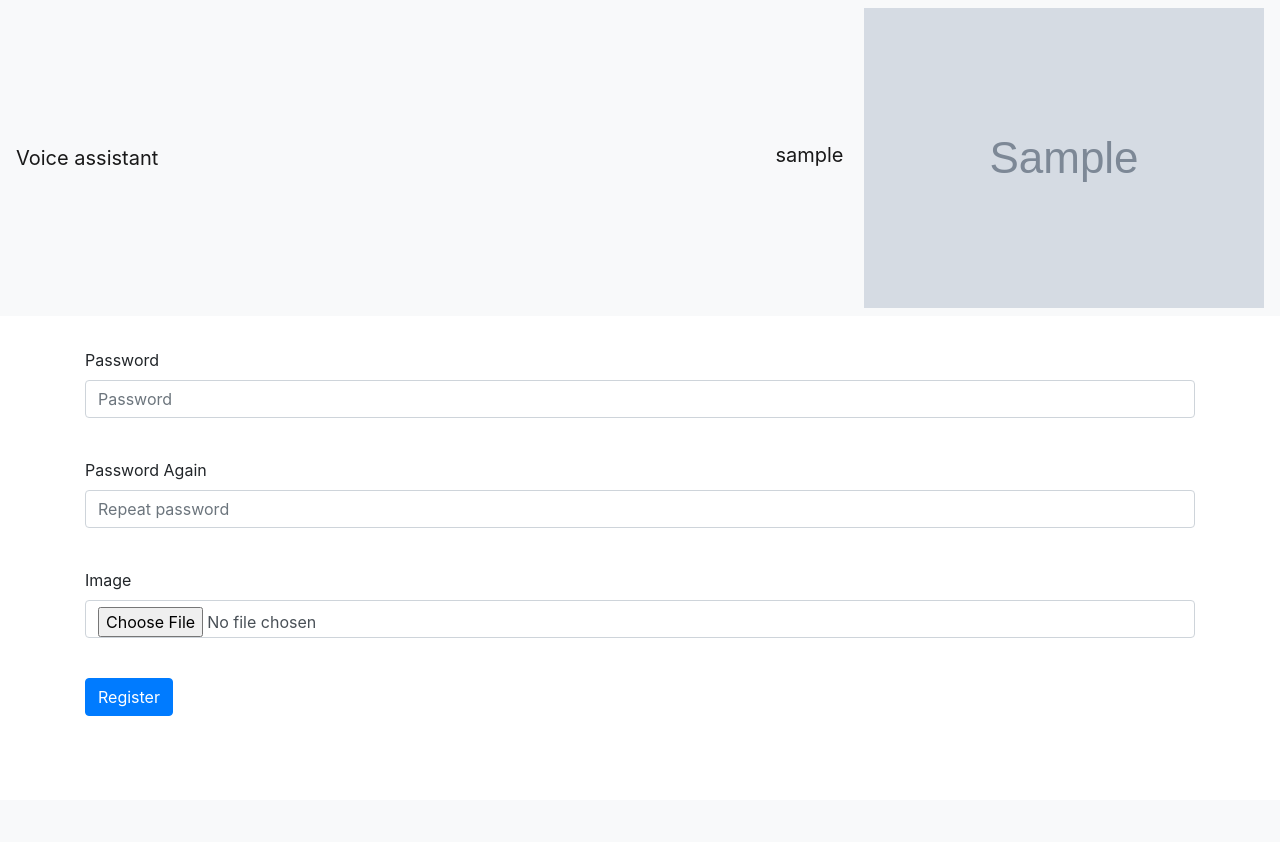
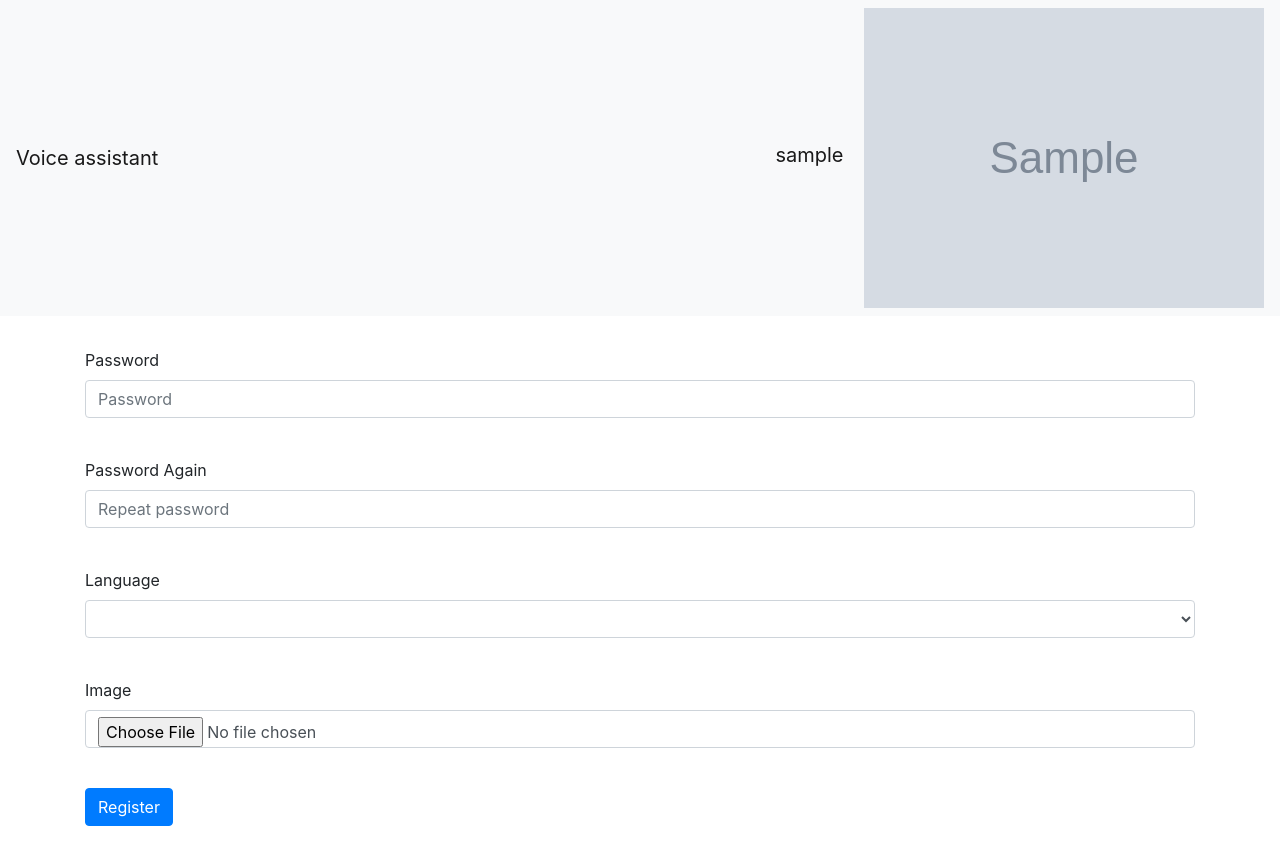
Before and after one commit to DaryaSanina/voice-assistant, a Flask app: template templates/register.html in a window 1280 px wide. Before the commit the page ends 716 px from the top, so only its background shows below. Run offline with Flask 2, Linux system fonts and the light colour scheme; a user stored in the database is signed in; tables that the repository leaves empty hold one stand-in row (values such as "Sample post"); the template is opened without the code that fills it: values that come from a table or form of the project are taken from there, most other values are stand-ins (such as "Sample title", 1, 10 or a date in 2020); grey boxes marked "Sample" are stand-in pictures; lists and menus that the app fills with data are empty; some libraries are stand-ins or nearby versions.

Commit message:
Add language selection to the registration page

```diff
--- a/app.py
+++ b/app.py
@@ -206,6 +206,11 @@ def register():
         )
         user.set_password(register_form.password.data)
 
+        # Set the language
+        if register_form.language.data:
+            user.language = register_form.language.data
+
+        # Set the image
         if register_form.image.data:
             file = register_form.image.data
             file.save(f'static\\images\\user_images\\{register_form.username.data}.png')
--- a/data/users.py
+++ b/data/users.py
@@ -15,6 +15,7 @@ class User(SqlAlchemyBase, UserMixin):
                               index=True, unique=True)
     hashed_password = sqlalchemy.Column(sqlalchemy.String)
     previous_hashed_password = sqlalchemy.Column(sqlalchemy.String, nullable=True)
+    language = sqlalchemy.Column(sqlalchemy.String)
     path_to_image = sqlalchemy.Column(sqlalchemy.String)
 
     def __init__(self, username, email):
--- a/forms.py
+++ b/forms.py
@@ -1,8 +1,9 @@
 from flask_wtf import FlaskForm
-from wtforms import StringField, SubmitField, EmailField, PasswordField, BooleanField, FileField
+from wtforms import StringField, SubmitField, EmailField, PasswordField, BooleanField, FileField, SelectField
 from wtforms.validators import DataRequired
 
 import re
+from googletrans import LANGUAGES
 
 
 class TextMessageInputForm(FlaskForm):
@@ -16,6 +17,8 @@ class RegisterForm(FlaskForm):
     password = PasswordField(validators=[DataRequired()], render_kw={"placeholder": "Password"})
     password_again = PasswordField(validators=[DataRequired()],
                                    render_kw={"placeholder": "Repeat password"})
+    languages = [LANGUAGES[key] for key in LANGUAGES.keys()]
+    language = SelectField('Language', choices=languages, default="english")
     image = FileField('Image')
     submit = SubmitField('Register')
 
--- a/templates/register.html
+++ b/templates/register.html
@@ -41,6 +41,15 @@
             {% endfor %}
         </p>
         <p>
+            {{ form.language.label }}<br>
+            {{ form.language(class="form-control") }}<br>
+            {% for error in form.language.errors %}
+                <p class="alert alert-danger" role="alert">
+                    {{ error }}
+                </p>
+            {% endfor %}
+        </p>
+        <p>
             {{ form.image.label }}<br>
             {{ form.image(class="form-control", type="file") }}<br>
             {% for error in form.image.errors %}
```
Also changed, not shown: translate.py (+4 -4 lines).
